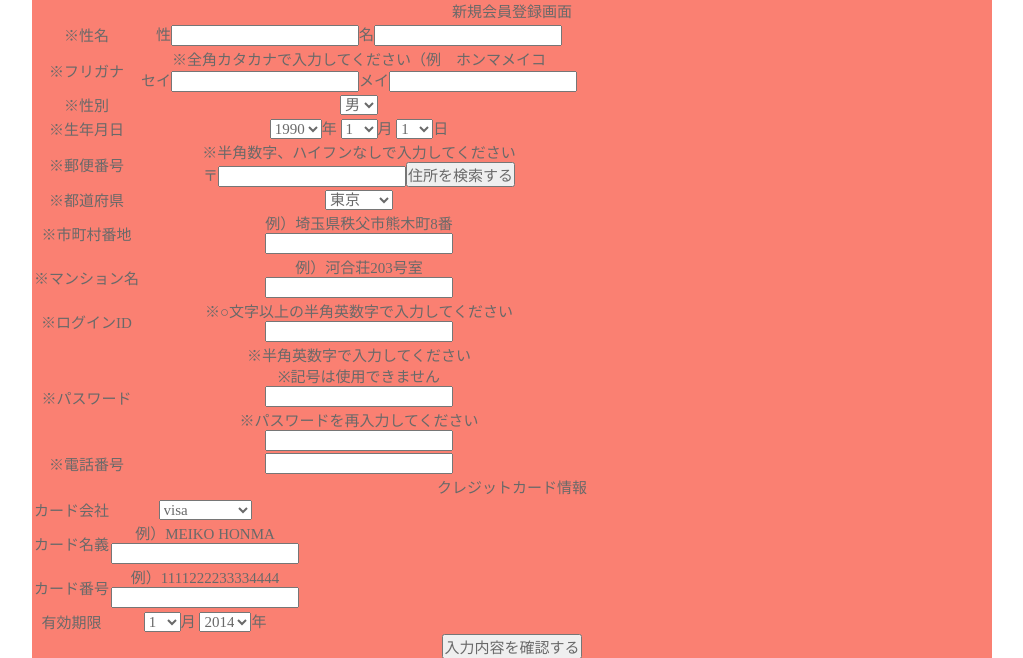
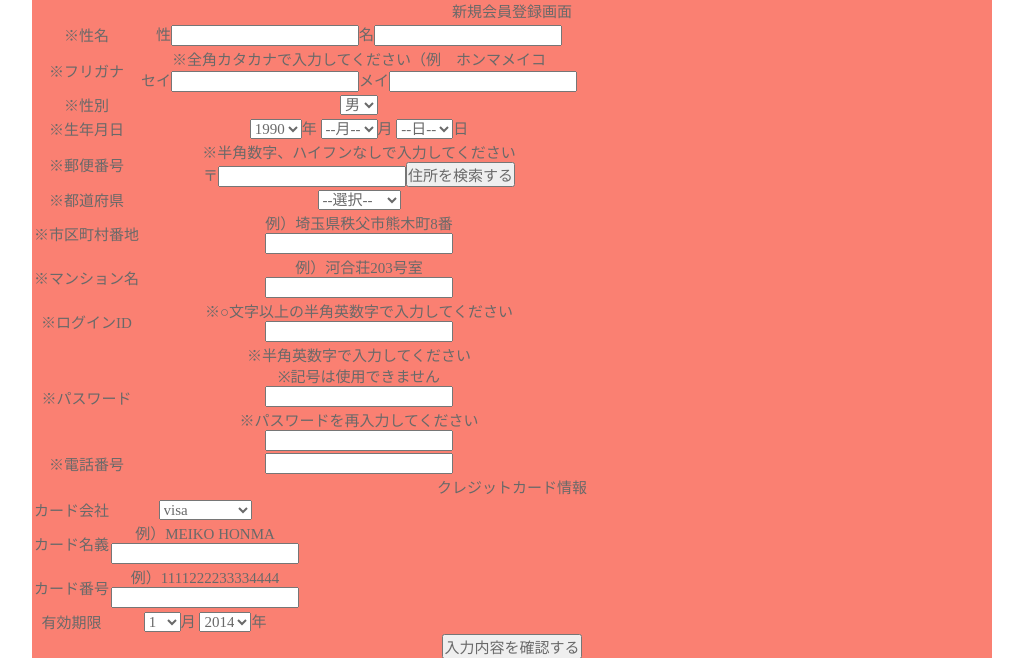
Before and after one commit to codeCrystalgeysers/halcinema, a PHP site: page /registration.php in a window 1280 px wide. Shown: the part 100-758 px from the top of the page, without its empty margins (128-1151 px from the left). Run offline with PHP 8.4, Linux system fonts and the light colour scheme.

Commit message:
繰り返し構造に変更

```diff
--- a/registration.php
+++ b/registration.php
@@ -59,51 +59,20 @@
 	    			<option value="">2014</option>
 	    		</select>年
     			<select name="month">
-	    			<option value="">1</option>
-	    			<option value="">2</option>
-	    			<option value="">3</option>
-	    			<option value="">4</option>
-	    			<option value="">5</option>
-	    			<option value="">6</option>
-	    			<option value="">7</option>
-	    			<option value="">8</option>
-	    			<option value="">9</option>
-	    			<option value="">10</option>
-	    			<option value="">11</option>
-	    			<option value="">12</option>
+    				<option value="">--月--
+    				<?php
+    					for($i=1;$i<13;$i++){
+    						echo "<option value=".$i.">".$i;
+    					}
+    				?>
     			</select>月
     			<select name="day">
-	    			<option value="">1</option>
-	    			<option value="">2</option>
-	    			<option value="">3</option>
-	    			<option value="">4</option>
-	    			<option value="">5</option>
-	    			<option value="">6</option>
-	    			<option value="">7</option>
-	    			<option value="">8</option>
-	    			<option value="">9</option>
-	    			<option value="">10</option>
-	    			<option value="">11</option>
-	    			<option value="">12</option>
-	    			<option value="">13</option>
-	    			<option value="">14</option>
-	    			<option value="">15</option>
-	    			<option value="">16</option>
-	    			<option value="">17</option>
-	    			<option value="">18</option>
-	    			<option value="">19</option>
-	    			<option value="">20</option>
-	    			<option value="">21</option>
-	    			<option value="">22</option>
-	    			<option value="">23</option>
-	    			<option value="">24</option>
-	    			<option value="">25</option>
-	    			<option value="">26</option>
-	    			<option value="">27</option>
-	    			<option value="">28</option>
-	    			<option value="">29</option>
-	    			<option value="">30</option>
-	    			<option value="">31</option>
+    				<option value="">--日--
+    				<?php
+    					for($i=1;$i<32;$i++){
+    						echo "<option value=".$i.">".$i;
+    					}
+    				?>
     			</select>日
 				</td>
     		</tr>
@@ -112,14 +81,59 @@
     		</tr>
     		<tr>
     			<td>※都道府県</td><td><select name="state">
-	    			<option value="">東京</option>
-	    			<option value="">名古屋</option>
-	    			<option value="">大阪</option>
+					<option value="" selected>--選択--
+					<option value="北海道">北海道
+					<option value="青森県">青森県
+					<option value="岩手県">岩手県
+					<option value="宮城県">宮城県
+					<option value="秋田県">秋田県
+					<option value="山形県">山形県
+					<option value="福島県">福島県
+					<option value="茨城県">茨城県
+					<option value="栃木県">栃木県
+					<option value="群馬県">群馬県
+					<option value="埼玉県">埼玉県
+					<option value="千葉県">千葉県
+					<option value="東京都">東京都
+					<option value="神奈川県">神奈川県
+					<option value="新潟県">新潟県
+					<option value="富山県">富山県
+					<option value="石川県">石川県
+					<option value="福井県">福井県
+					<option value="山梨県">山梨県
+					<option value="長野県">長野県
+					<option value="岐阜県">岐阜県
+					<option value="静岡県">静岡県
+					<option value="愛知県">愛知県
+					<option value="三重県">三重県
+					<option value="滋賀県">滋賀県
+					<option value="京都府">京都府
+					<option value="大阪府">大阪府
+					<option value="兵庫県">兵庫県
+					<option value="奈良県">奈良県
+					<option value="和歌山県">和歌山県
+					<option value="鳥取県">鳥取県
+					<option value="島根県">島根県
+					<option value="岡山県">岡山県
+					<option value="広島県">広島県
+					<option value="山口県">山口県
+					<option value="徳島県">徳島県
+					<option value="香川県">香川県
+					<option value="愛媛県">愛媛県
+					<option value="高知県">高知県
+					<option value="福岡県">福岡県
+					<option value="佐賀県">佐賀県
+					<option value="長崎県">長崎県
+					<option value="熊本県">熊本県
+					<option value="大分県">大分県
+					<option value="宮崎県">宮崎県
+					<option value="鹿児島県">鹿児島県
+					<option value="沖縄県">沖縄県
 	    		</select>
 	    		</td>
 	    	</tr>
     		<tr>
-    			<td>※市町村番地</td><td>例）埼玉県秩父市熊木町8番<br /><input type="text" name="address"></td>
+    			<td>※市区町村番地</td><td>例）埼玉県秩父市熊木町8番<br /><input type="text" name="address"></td>
     		</tr>
     		<tr>
     			<td>※マンション名</td><td>例）河合荘203号室<br /><input type="text" name="mansion"></td>
```
